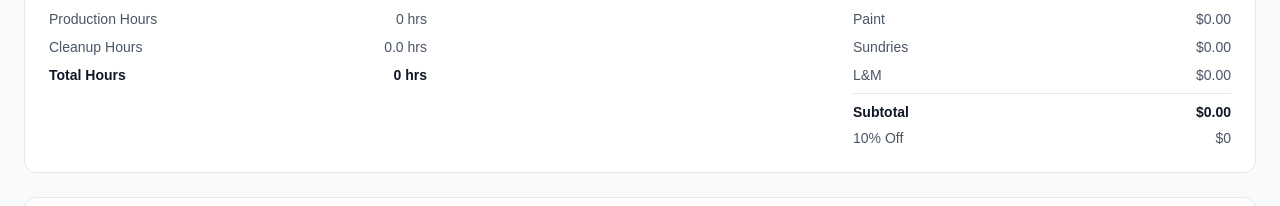
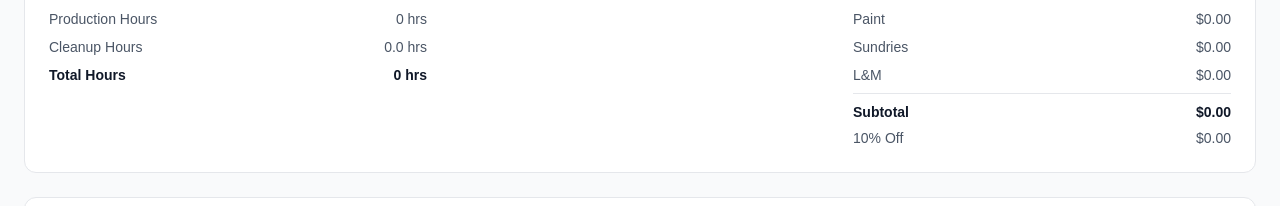
Before and after one commit to mnsmerch/estimator-pro, a Next.js app: page /estimates/new in a window 1280 px wide. Shown: the part 2160-2366 px from the top of the page. Built offline with nearby package versions, Linux system fonts and the light colour scheme; no server answers; the database is empty; sample sign-in values are in the browser's storage.

Commit message:
Show cents for 10% Off Subtotal in estimate summary
Co-Authored-By: Claude Sonnet 4.6 <noreply@anthropic.com>

```diff
--- a/components/estimates/EstimateForm.tsx
+++ b/components/estimates/EstimateForm.tsx
@@ -482,7 +482,7 @@ export default function EstimateForm({ estimateId, initialData }: EstimateFormPr
                 <SummaryRow label="L&amp;M"  value={fmtCents(totals.landm)} />
                 <div className="border-t border-gray-200 pt-2 space-y-1.5">
                   <SummaryRow label="Subtotal" value={fmtCents(totals.subtotal)} bold />
-                  <SummaryRow label="10% Off"  value={fmt(totals.tenPercentOff)} />
+                  <SummaryRow label="10% Off"  value={fmtCents(totals.tenPercentOff)} />
                 </div>
               </div>
             </div>
```
